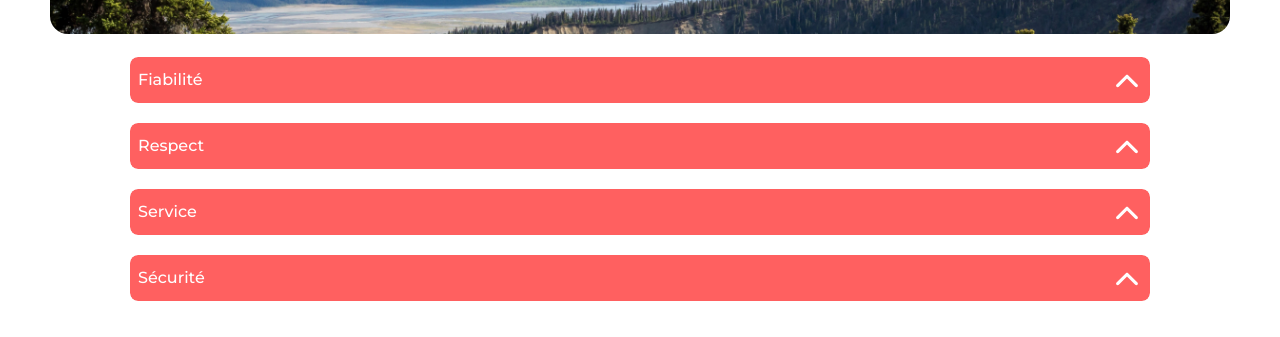
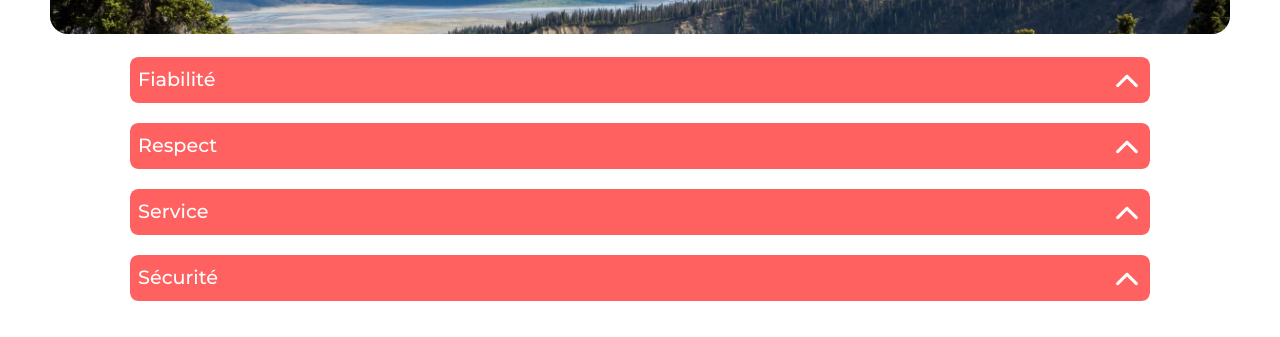
Before and after one commit to FPan7792/projet-kasa, a React (Create React App) app: page /about in a window 1280 px wide. Shown: the part 302-639 px from the top of the page. Built offline with nearby package versions, Linux system fonts and the light colour scheme.

Commit message:
add ux twaeks about page

```diff
--- a/src/components/Collapse/collapse.module.scss
+++ b/src/components/Collapse/collapse.module.scss
@@ -20,6 +20,7 @@
     .collapse__container__title {
       color: base.$white;
       display: inline-block;
+      font-size: larger;
     }
 
     .collapse__container__arrow_up {
@@ -28,9 +29,11 @@
       display: inline-block;
       transform: rotate(180deg);
       transition: base.$base-transition;
+      cursor: pointer;
     }
 
     .collapse__container__arrow_down {
+      cursor: pointer;
       height: 30px;
       width: 30px;
       display: inline-block;
```
